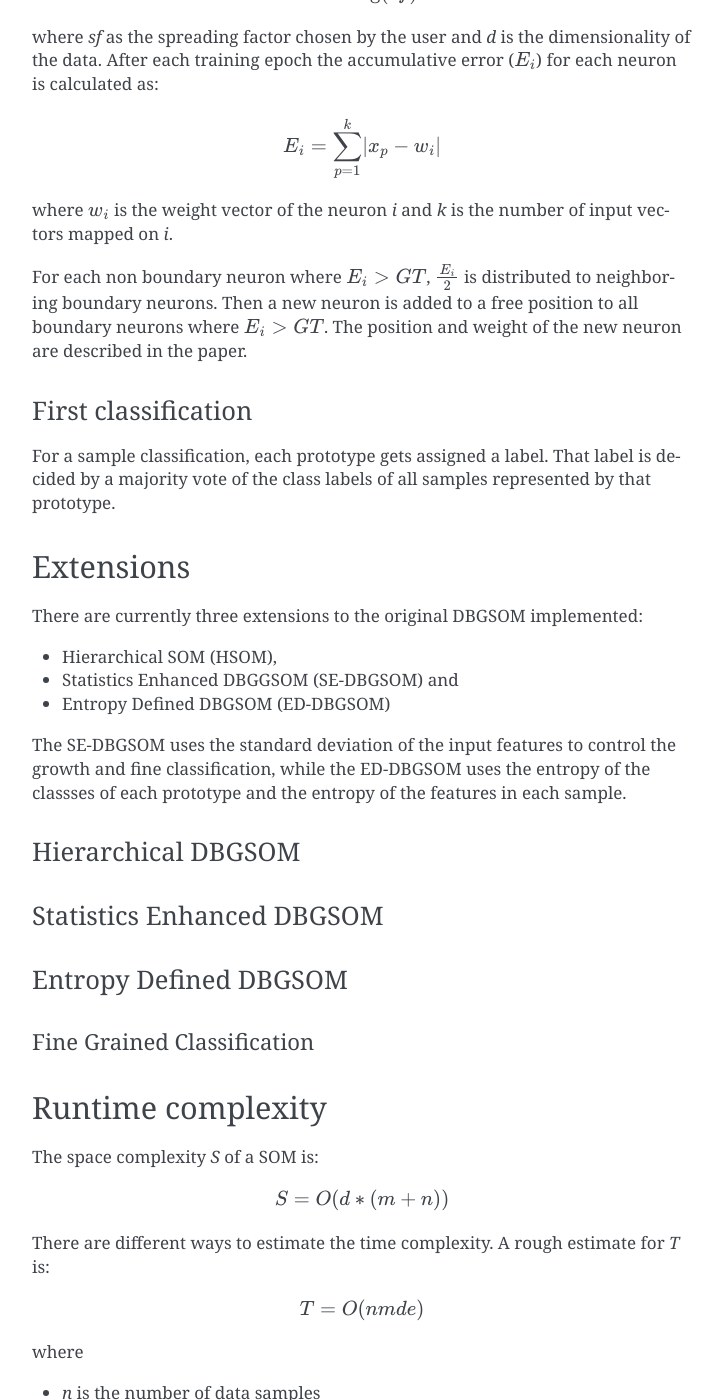
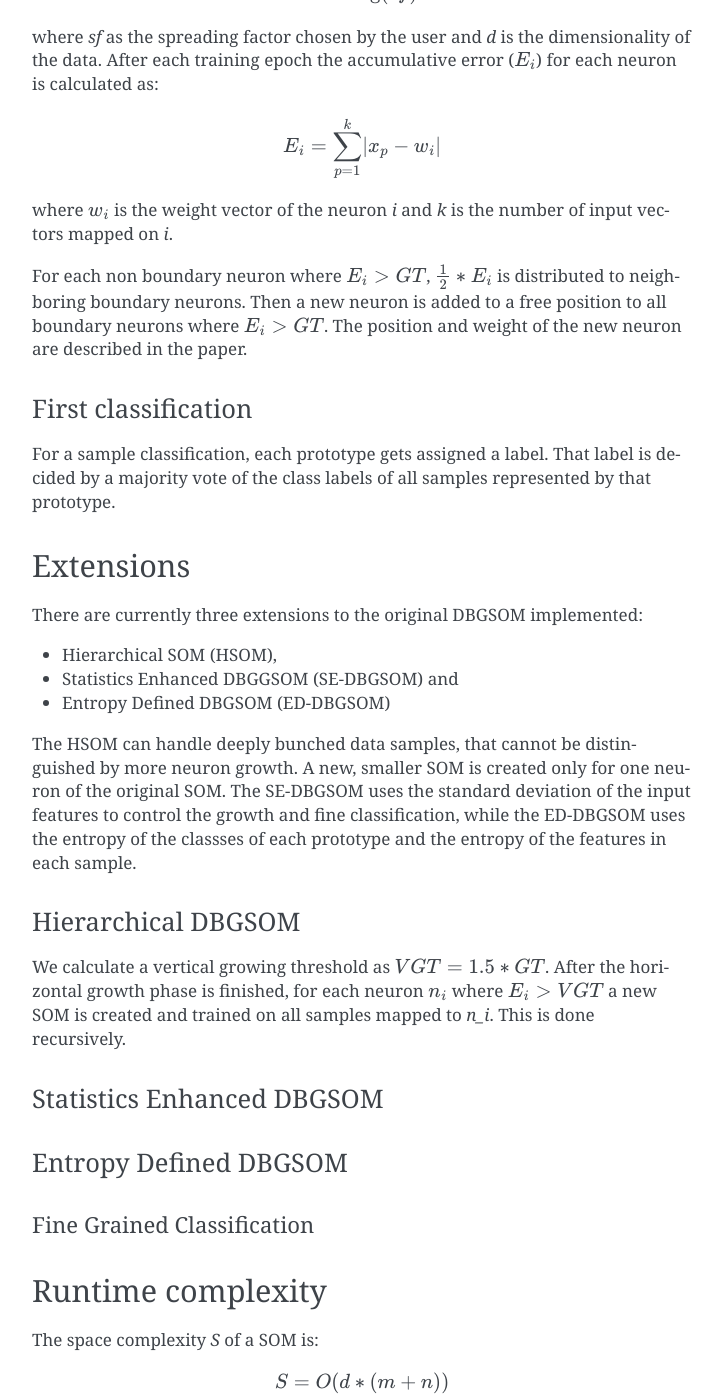
Before and after one commit to SandroMartens/DBGSOM, a Sphinx documentation site: the page built from docs/source/algorithm.rst, in a window 1280 px wide and 1400 px high, scrolled down 1255 px. Shown: the whole window, without its empty margins (388-1111 px from the left). Built offline with Sphinx 7.4.7, drawn with Linux system fonts in a browser that asks for light colours.

Commit message:
added hsom description

```diff
--- a/docs/source/algorithm.rst
+++ b/docs/source/algorithm.rst
@@ -39,7 +39,7 @@ where `sf` as the spreading factor chosen by the user and `d` is the dimensional
 
 where :math:`w_i` is the weight vector of the neuron `i` and `k` is the number of input vectors mapped on `i`.
 
-For each non boundary neuron where :math:`E_i > GT`, :math:`\frac{E_i}{2}` is distributed to neighboring boundary neurons. Then a new neuron is added to a free position to all boundary neurons where :math:`E_i > GT`. The position and weight of the new neuron are described in the paper.
+For each non boundary neuron where :math:`E_i > GT`, :math:`\frac{1}{2} * E_i` is distributed to neighboring boundary neurons. Then a new neuron is added to a free position to all boundary neurons where :math:`E_i > GT`. The position and weight of the new neuron are described in the paper.
 
 First classification
 ********************
@@ -55,12 +55,11 @@ There are currently three extensions to the original DBGSOM implemented:
 - Statistics Enhanced DBGGSOM (SE-DBGSOM) and
 - Entropy Defined DBGSOM (ED-DBGSOM)
 
-The SE-DBGSOM uses the standard deviation of the input features to control the growth and fine classification, while the ED-DBGSOM uses the entropy of the classses of each prototype and the entropy of the features in each sample.
+The HSOM can handle deeply bunched data samples, that cannot be distinguished by more neuron growth. A new, smaller SOM is created only for one neuron of the original SOM. The SE-DBGSOM uses the standard deviation of the input features to control the growth and fine classification, while the ED-DBGSOM uses the entropy of the classses of each prototype and the entropy of the features in each sample.
 
 Hierarchical DBGSOM
 *******************
-
-
+We calculate a vertical growing threshold as :math:`VGT = 1.5 * GT`. After the horizontal growth phase is finished, for each neuron :math:`n_i` where :math:`E_i > VGT` a new SOM is created and trained on all samples mapped to `n_i`. This is done recursively.
 
 Statistics Enhanced DBGSOM
 ***************************
```
Also changed, not shown: 1 other file.
